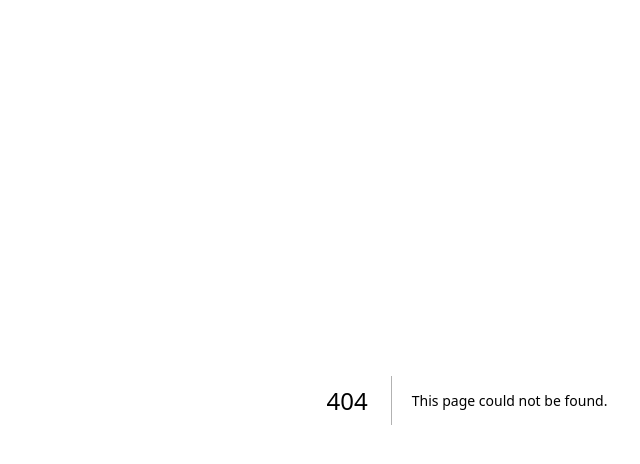
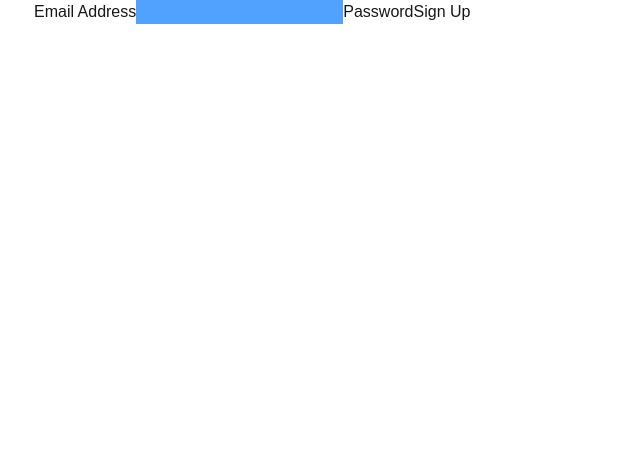
Before and after one commit to TheRealStingos/jumble, a Next.js app: page /signup in a window 1280 px wide. Before the commit this address had no page. Shown: the top 464 px of the page, without its empty margins (173-813 px from the left). Built offline with nearby package versions, Linux system fonts and the light colour scheme.

Commit message:
feat: add sign in form with supabase auth

```diff
--- /dev/null
+++ b/src/app/signup/page.tsx
@@ -0,0 +1,43 @@
+"use client"
+
+import { useState } from "react";
+import { createClient } from "@/utils/supabase/client";
+import { useRouter } from "next/navigation";
+
+export default function SignUpForm() {
+    const [email, setEmail] = useState("")
+    const [password, setPassword] = useState("")
+    const router = useRouter()
+    async function handleSubmit(e: React.MouseEvent<HTMLButtonElement>) {
+        e.preventDefault()
+
+        const supabase = createClient()
+
+        const { data, error } = await supabase.auth.signUp({
+            email,
+            password
+        })
+
+        if (error) {
+            console.log(error)
+        } else {
+            console.log(data)
+            router.push('/')
+        }
+    }
+
+
+    return (
+        <section>
+            <form>
+                <input type="email" id="email" name="email" value={email} onChange={(e) => setEmail(e.target.value)}></input>
+                <label htmlFor="email">Email Address</label>
+
+                <input className="bg-blue-400" type="password" id="password" name="password" value={password} onChange={(e) => setPassword(e.target.value)}></input>
+                <label htmlFor="password">Password</label>
+
+               <button onClick={handleSubmit}>Sign Up</button>
+            </form>
+        </section>
+    )
+}
```
